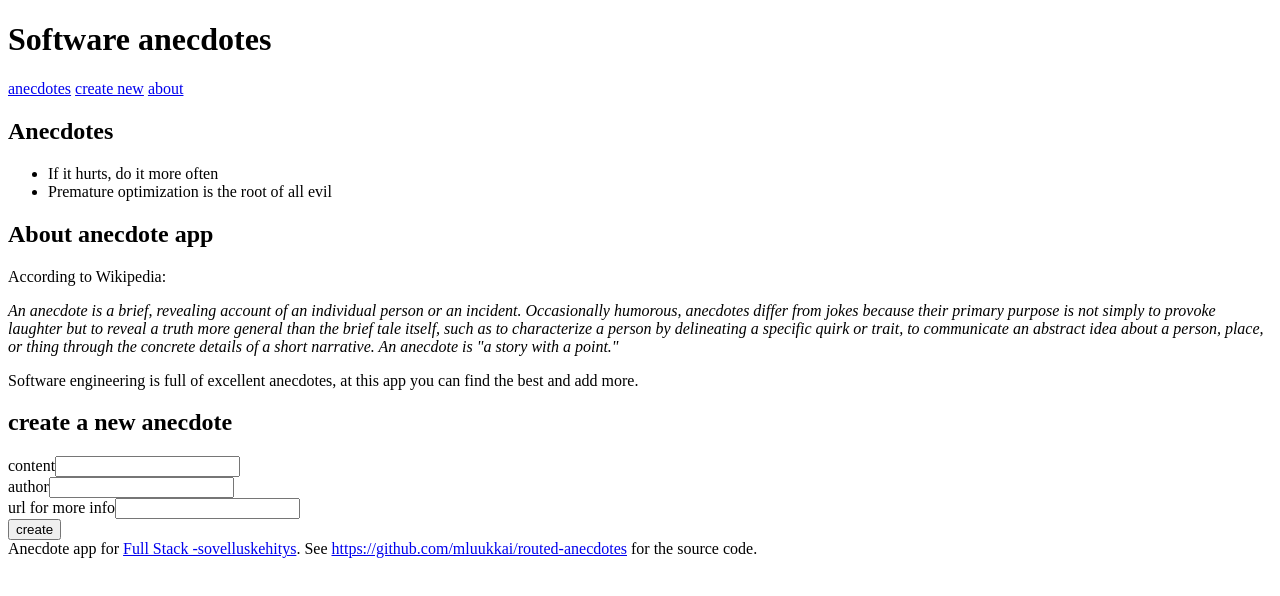
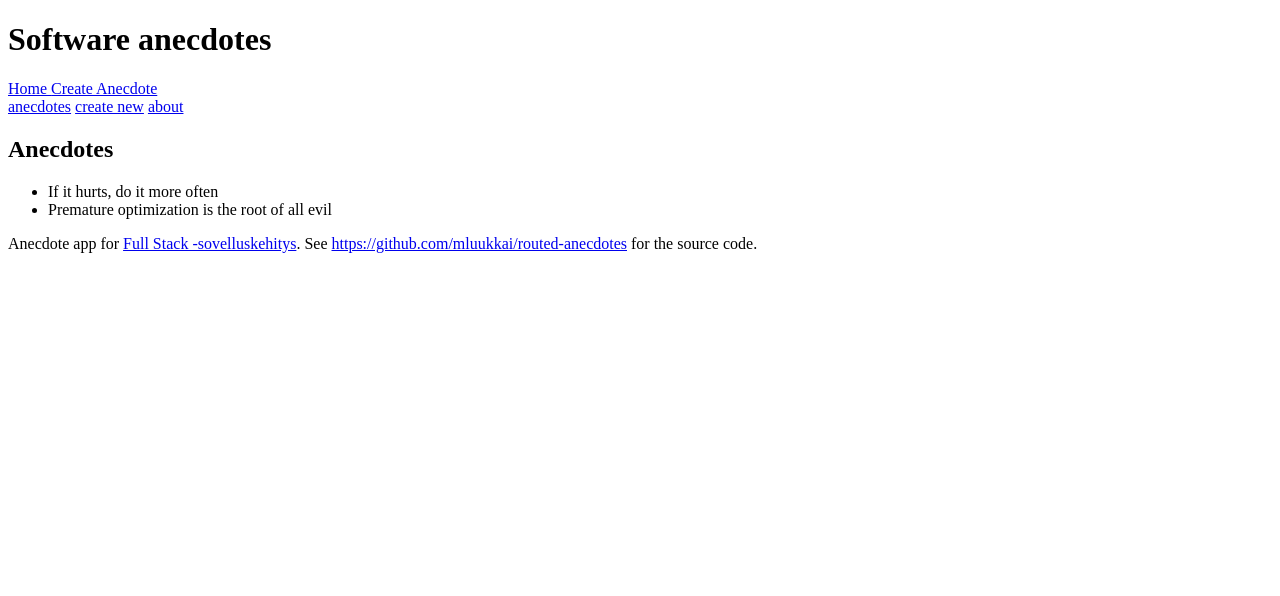
Before and after one commit to learntopilk/Tehtavat6, a React (Create React App) app in the folder routed-anecdotes/: page / in a window 1280 px wide. Shown: the top 596 px of the page. Built offline with nearby package versions, Linux system fonts and the light colour scheme.

Commit message:
Tehtävä 6.16 tehty

```diff
--- a/routed-anecdotes/package.json
+++ b/routed-anecdotes/package.json
@@ -5,6 +5,7 @@
   "dependencies": {
     "react": "^16.2.0",
     "react-dom": "^16.2.0",
+    "react-router-dom": "^4.3.1",
     "react-scripts": "1.0.17"
   },
   "scripts": {
--- a/routed-anecdotes/src/App.js
+++ b/routed-anecdotes/src/App.js
@@ -1,10 +1,11 @@
 import React from 'react'
+import { BrowserRouter as Router, Route, Link } from 'react-router-dom'
 
 const Menu = () => (
   <div>
-    <a href='#'>anecdotes</a>&nbsp;
-    <a href='#'>create new</a>&nbsp;
-    <a href='#'>about</a>&nbsp;
+    <a href='/'>anecdotes</a>&nbsp;
+    <a href='/create'>create new</a>&nbsp;
+    <a href='/about'>about</a>&nbsp;
   </div>
 )
 
@@ -65,9 +66,10 @@ class CreateNew extends React.Component {
   }
 
   render() {
-    return(
+    return (
       <div>
         <h2>create a new anecdote</h2>
+        <div>
           <form onSubmit={this.handleSubmit}>
             <div>
               content
@@ -83,6 +85,7 @@ class CreateNew extends React.Component {
             </div>
             <button>create</button>
           </form>
+        </div>
       </div>
     )
 
@@ -139,11 +142,19 @@ class App extends React.Component {
     return (
       <div>
         <h1>Software anecdotes</h1>
+        <Router>
+          <div>
+            <Link to='/'>Home  </Link>
+            <Link to='/create'>Create Anecdote  </Link>
+
             <Menu />
-          <AnecdoteList anecdotes={this.state.anecdotes} />
-          <About />
-          <CreateNew addNew={this.addNew}/>
+            <Route exact path="/" render={() => <AnecdoteList anecdotes={this.state.anecdotes} /> }/>
+            <Route exact path="avout" render={() => <About /> } />
+            <Route exact path="/create" render={() => <CreateNew addNew={this.addNew} />} />
+
             <Footer />
+          </div>
+        </Router>
       </div>
     );
   }
```
Also changed, not shown: 1 other file (tests, documents, lock files or other folders). Lines whose indentation alone changed are shown as unchanged.
